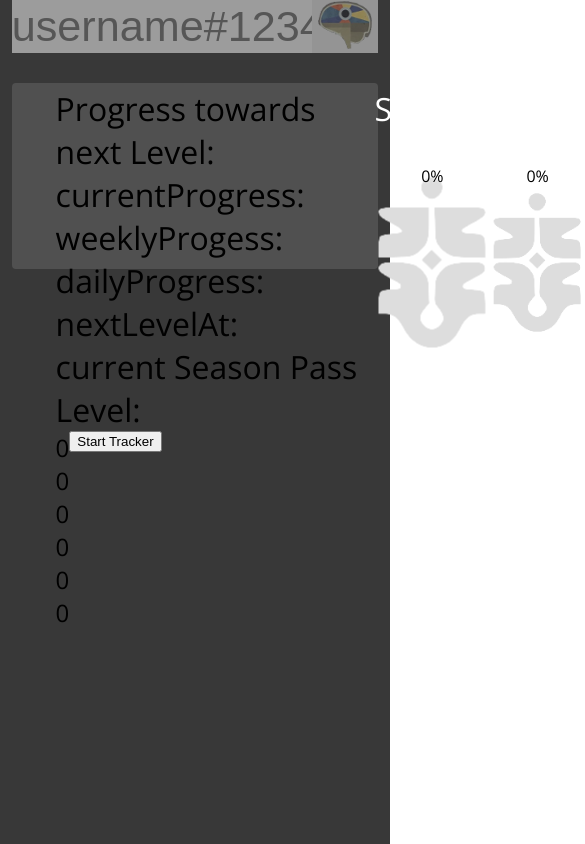
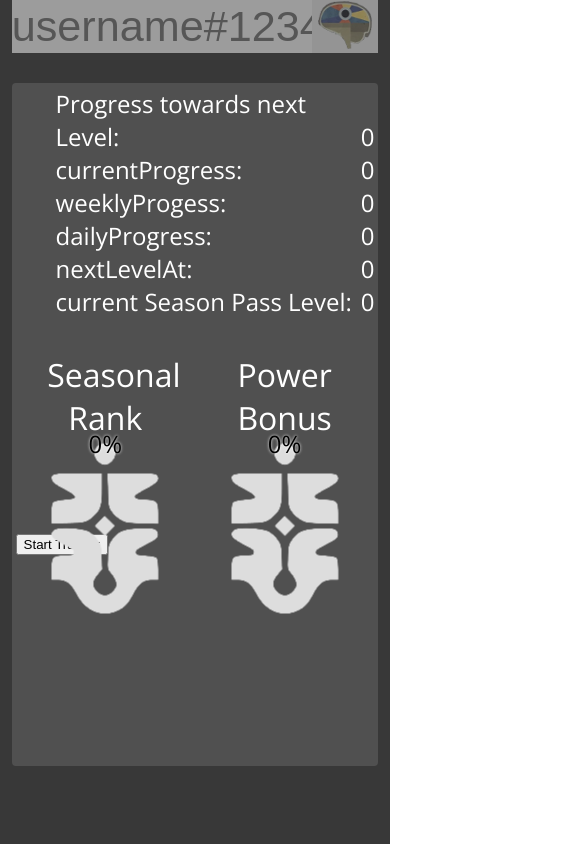
Before and after one commit to PLeop/d2exptracker, a Vue app: page / in a window 390 px wide. Shown: the whole page, 585 px wide, since content can reach past the window. Built offline with nearby package versions, Linux system fonts and the light colour scheme.

Commit message:
mobile adjustments

```diff
--- a/src/components/ExpTracker.vue
+++ b/src/components/ExpTracker.vue
@@ -16,28 +16,48 @@
   </div>
 
   <br />
+  <div class="ackzent">
   <div class="infoblock">
     <div class="infolabels">
       <ul class="list">
-        <li><label class="infolabel" id="progressToNextLevel">Progress towards next Level:</label></li>
-        <li><label class="infolabel" id="currentProgress">currentProgress:</label></li>
-        <li><label class="infolabel" id="weeklyProgress">weeklyProgess:</label></li>
-        <li><label class="infolabel" id="dailyProgress">dailyProgress:</label></li>
-        <li><label class="infolabel" id="nextLevelAt">nextLevelAt: </label></li>
-        <li><label class="infolabel" id="SeasonRank">current Season Pass Level:</label></li>
+        <li>
+          <label class="infolabel" id="progressToNextLevel">Progress towards next Level:</label>
+          <label class="valuelabel" id="progressToNextLevel" style="text-align:right">{{ expData.progressToNextLevel }}</label>
+        </li>
+        <li>
+          <label class="infolabel" id="currentProgress">currentProgress:</label>
+          <label class="valuelabel" id="currentProgress" style="text-align:right">{{ expData.currentProgress }}</label>
+          </li>
+        <li>
+          <label class="infolabel" id="weeklyProgress">weeklyProgess:</label>
+          <label class="valuelabel" id="weeklyProgress">{{ expData.weeklyProgress }}</label>
+          </li>
+        <li>
+          <label class="infolabel" id="dailyProgress">dailyProgress:</label>
+          <label class="valuelabel" id="dailyProgress"> {{ expData.dailyProgress }}</label>
+          </li>
+        <li>
+          <label class="infolabel" id="nextLevelAt">nextLevelAt: </label>
+          <label class="valuelabel" id="nextLevelAt"> {{ expData.nextLevelAt }}</label>
+          </li>
+        <li>
+          <label class="infolabel" id="SeasonRank">current Season Pass Level:</label>
+          <label class="valuelabel" id="SeasonRank">{{ expData.currentSeasonPassLevel }}</label>
+          </li>
       </ul>
     </div>
 
-    <div class="infovalues">
+    <!--div class="infovalues">
        <ul class="list">
-        <li><label class="infolabel" id="progressToNextLevel">{{ expData.progressToNextLevel }}</label></li>
-        <li><label class="infolabel" id="currentProgress">{{ expData.currentProgress }}</label></li>
-        <li><label class="infolabel" id="weeklyProgress">{{ expData.weeklyProgress }}</label></li>
-        <li><label class="infolabel" id="dailyProgress"> {{ expData.dailyProgress }}</label></li>
-        <li><label class="infolabel" id="nextLevelAt"> {{ expData.nextLevelAt }}</label></li>
-        <li><label class="infolabel" id="SeasonRank">{{ expData.currentSeasonPassLevel }}</label></li>
+        <li></li>
+        <li></li>
+        <li></li>
+        <li></li>
+        <li></li>
+        <li></li>
       </ul>
-    </div>
+    </div-->
+
 
     <div class="progressBars">
       <div id="seasonalRankBar" data-type="fill" data-fill-background-extrude="0" class="ldBar label-center" data-img="icon.png"><p class="infotext">Seasonal Rank</p></div>
@@ -45,6 +65,7 @@
     </div>
   </div>
 
+  <div class="functionality">
     <div v-if="isVisible">
       <span class="toggle-wrapper" role="checkbox" :aria-checked="autoRefresh.toString()" tabindex="0" @click="toggle" @keydown.space.prevent="toggle">
         <span class="toggle-background" :class="backgroundStyles" />
@@ -54,11 +75,10 @@
       <br />
       <br />
     </div>
-  <br />
-  <br />
-  <br />
-  <br />
     <button id="startMessung" @click="ExpMessurement">{{ messureStatus }}</button>
+
+  </div>
+  </div>
 </div>
 </template>
 
@@ -286,8 +306,49 @@ export default {
   background-color: #383838;
 }
 
+.ackzent{
+   margin: 3%;
+  padding: 1%;
+  width:92%;
+  height:80vh;
+  background-color: #505050;
+  border-style: hidden;
+  border-radius: 3pt;
+  font-family: "Open Sans", sans-serif;
+}
+
+.infoblock{
+  display: block;
+}
+
+
+
+.list{
+  list-style: none;
+  font-size: 1.5rem;
+  color: white;
+}
+
+.infoblock .infolabels .valuelabel{
+  float: right;
+}
+
+
+
+@media only screen and (min-width: 800px) {
+
+.ackzent{
+   margin: 3%;
+  padding: 1%;
+  width:92%;
+  height: 80vh;
+  background-color: #505050;
+  border-style: hidden;
+  border-radius: 3pt;
+  font-family: "Open Sans", sans-serif;
+}
+
 .infoblock {
-  margin: 3%;
   padding: 1%;
   width:92%;
   height: 40%;
@@ -300,6 +361,8 @@ export default {
 
 .list{
   list-style: none;
+  font-size: 2rem;
+  color: white;
 }
 
 .infovalues{
@@ -312,9 +375,23 @@ export default {
   font-size: 2rem;
 }
 
+.functionality{
+  margin: 3%;
+  padding: 1%;
+}
+
+}
+
 .progressBars {
   align-items: center;
   display: flex;
+  font-size:1.5rem;
+}
+
+@media only screen and (max-width:799px){
+.infoblock .progressBars{
+  margin-top:10%;
+}
 }
 
 .progressBars .ldBar {
@@ -388,38 +465,5 @@ export default {
   content: "";
 }
 
-@media only screen and (max-width: 800px) {
-
-  [class*="infoblock"] {
-  margin: 3%;
-  padding: 1%;
-  width:92%;
-  height: 80%;
-  background-color: #505050;
-  border-style: hidden;
-  border-radius: 3pt;
-  font-family: "Open Sans", sans-serif;
-  display: block;
-}
-
-[class*="list"]{
-  list-style: none;
-}
-
-[class*="infovalues"]{
-  float: left;
-  font-size: 1.5rem;
-}
-
-infoblock infolabels{
-  float: left;
-  font-size: 1.5rem;
-}
-
-[class*="progressBars"] {
-  align-items: center;
-  display: flex;
-}
-}
 
 </style>
```
Lines whose indentation alone changed are shown as unchanged.
